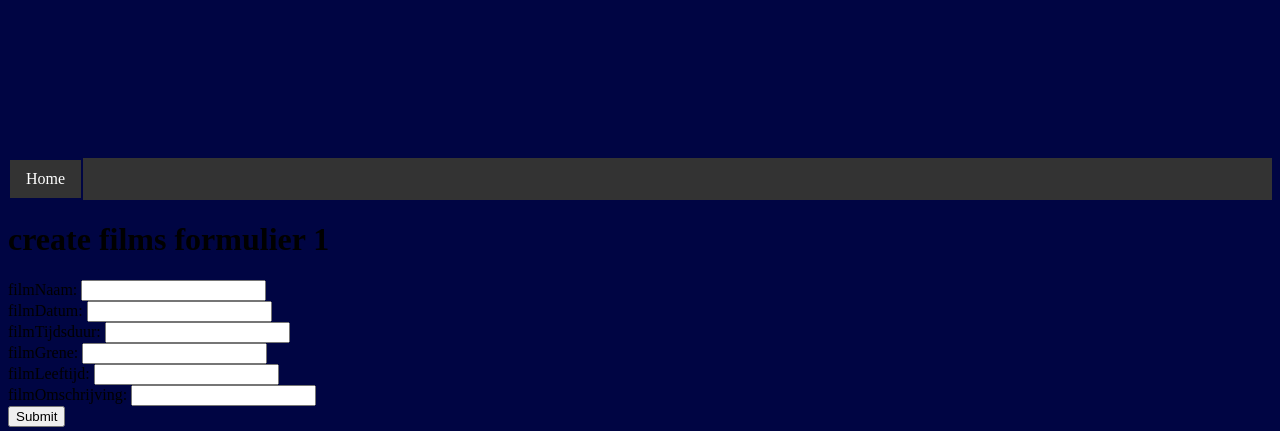
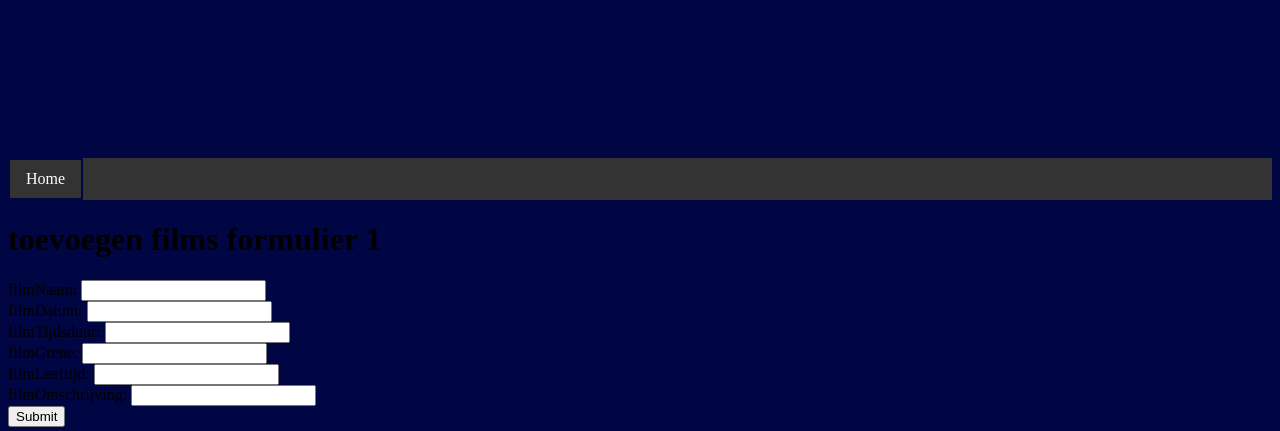
Before and after one commit to Omario010/Project4Git, a PHP site: page /createFilmFormulier1.php in a window 1280 px wide. Shown: the top 431 px of the page. Run offline with PHP 8.4, Linux system fonts and the light colour scheme.

Commit message:
Update createFilmFormulier1.php

```diff
--- a/createFilmFormulier1.php
+++ b/createFilmFormulier1.php
@@ -36,7 +36,7 @@
   <li><a class="active" href="home.php">Home</a></li>
 </ul>
 
-		<h1>create films formulier 1</h1>
+		<h1>toevoegen films formulier 1</h1>
 		<form action="createFilmFormulier2.php" method="post">
 
 
```
